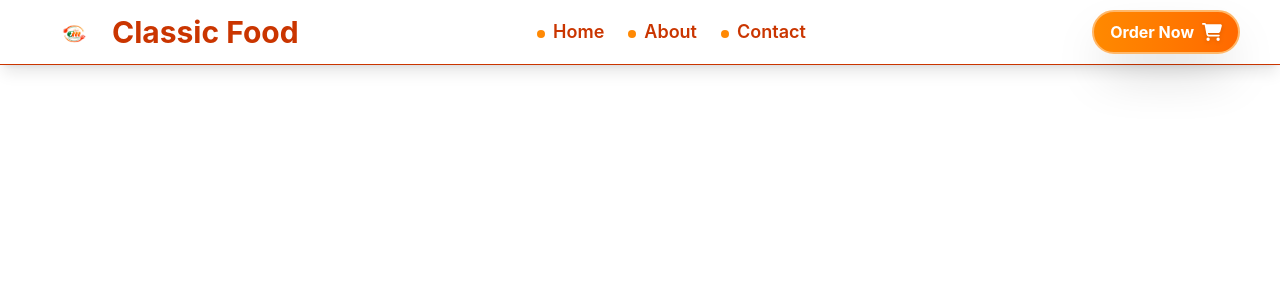
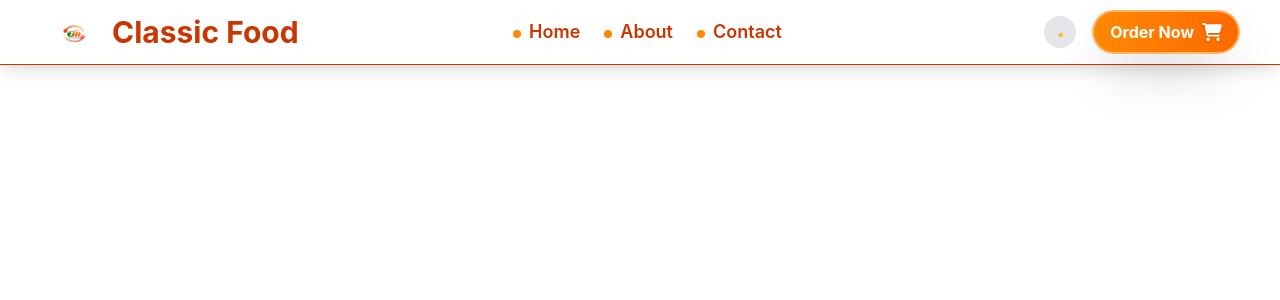
Before and after one commit to Jayace-7/E-commerce-Website, a React (Vite) app: page / in a window 1280 px wide. Shown: the top 300 px of the page. Built offline with nearby package versions, Linux system fonts and the light colour scheme.

Commit message:
DarkMode addition

```diff
--- a/src/App.jsx
+++ b/src/App.jsx
@@ -1,14 +1,11 @@
 import React, { useState } from 'react';
 import Navbar from "./components/Navbar";
 
-
 const App = () => {
   return (
-    <>
-
-    <Navbar />
-
-    </>
+    <div className="bg-white dark:bg-gray-950 min-h-screen transition-colors duration-300">
+      <Navbar />
+    </div>
   );
 };
 
--- /dev/null
+++ b/src/components/DarkMode.jsx
@@ -0,0 +1,34 @@
+import { useState, useEffect } from 'react';
+import darkModeIcon from '../assets/darkmode.png';
+import lightModeIcon from '../assets/lightmode.png';
+
+export default function DarkMode() {
+  const [isDark, setIsDark] = useState(() => {
+    return localStorage.getItem('theme') === 'dark';
+  });
+
+  useEffect(() => {
+    const root = document.documentElement;
+    if (isDark) {
+      root.classList.add('dark');
+      localStorage.setItem('theme', 'dark');
+    } else {
+      root.classList.remove('dark');
+      localStorage.setItem('theme', 'light');
+    }
+  }, [isDark]);
+
+  return (
+    <button
+      onClick={() => setIsDark(!isDark)}
+      className="flex items-center justify-center w-8 h-8 rounded-full bg-gray-200 dark:bg-white text-orange-400 dark:text-yellow-400 transition-all duration-300 hover:bg-orange-400 dark:hover:bg-gray-600 hover:shadow-lg hover:scale-110 focus:outline-none focus:ring-2 focus:ring-offset-2 focus:ring-orange-500"
+      aria-label="Toggle dark mode"
+    >
+      {isDark ? (
+        <img src={darkModeIcon} alt="Dark mode icon" className="w-8 h-8" />
+      ) : (
+        <img src={lightModeIcon} alt="Light mode icon" className="w-8 h-8" />
+      )}
+    </button>
+  );
+}
--- a/src/components/Navbar.jsx
+++ b/src/components/Navbar.jsx
@@ -1,26 +1,30 @@
 import React from 'react';
 import logo from '../assets/food-logo.png';
 import { FaCartShopping } from "react-icons/fa6";
+import DarkMode from './DarkMode'; // 👈 import it
 
 function Navbar() {
   return (
-    <nav className='bg-white text-orange-700 p-4 fixed top-0 z-50 border-b border-orange  shadow-lg w-full py-3 sm:py-0'>
+    <nav className='bg-white dark:bg-gray-900 text-orange-700 p-4 fixed top-0 z-50 border-b border-orange dark:border-orange-500 shadow-lg w-full py-3 sm:py-0'>
       <div className='flex justify-between items-center px-6 max-w-7xl mx-auto'>
         <div>
-          <a href="#" className='flex items-center gap-2 font-bold text-2xl sm:text-3xl'>
+          <a href="#" className='flex items-center gap-2 font-bold text-2xl sm:text-3xl text-outline-orange'>
             <img src={logo} alt="Logo" className='h-16 w-16' />Classic Food
           </a>
         </div>
-        <div className='flex items-center gap-4 '>
-        <ul className='flex gap-6 font-semibold text-lg pr-12'>
-          <li><a href='#home' className='hover:text-orange-400 transition before:content-[""] before:w-2 before:h-2 before:bg-orange-400 before:rounded-full before:mr-2 before:inline-block hover:before:bg-orange-500'>Home</a></li>
-          <li><a href='#about' className='hover:text-orange-400 transition before:content-[""] before:w-2 before:h-2 before:bg-orange-400 before:rounded-full before:mr-2 before:inline-block hover:before:bg-orange-500'>About</a></li>
-          <li><a href='#contact' className='hover:text-orange-400 transition before:content-[""] before:w-2 before:h-2 before:bg-orange-400 before:rounded-full before:mr-2 before:inline-block hover:before:bg-orange-500'>Contact</a></li>
-        </ul>
+        <div className='flex items-center gap-4'>
+          <ul className='flex gap-6 font-semibold text-lg pr-12 text-outline-orange'>
+            <li><a href='#home' className='hover:text-orange-400 dark:hover:text-orange-300 transition before:content-[""] before:w-2 before:h-2 before:bg-orange-400 before:rounded-full before:mr-2 before:inline-block hover:before:bg-orange-500'>Home</a></li>
+            <li><a href='#about' className='hover:text-orange-400 dark:hover:text-orange-300 transition before:content-[""] before:w-2 before:h-2 before:bg-orange-400 before:rounded-full before:mr-2 before:inline-block hover:before:bg-orange-500'>About</a></li>
+            <li><a href='#contact' className='hover:text-orange-400 dark:hover:text-orange-300 transition before:content-[""] before:w-2 before:h-2 before:bg-orange-400 before:rounded-full before:mr-2 before:inline-block hover:before:bg-orange-500'>Contact</a></li>
+          </ul>
         </div>
-         <button className='bg-linear-to-r from-orange-400 to-orange-500 text-white font-bold py-2 px-4 rounded-full hover:from-orange-500 hover:to-orange-600 transition border-2 border-orange-300 hover:scale-105 duration-200 shadow-2xl flex items-center gap-2'>Order Now
-          <FaCartShopping className='text-xl text-white drop-shadow-sm cursor-pointer' />
-        </button>
+        <div className='flex items-center gap-4'>
+          <DarkMode /> {/* 👈 toggle sits here, next to the Order button */}
+          <button className='bg-linear-to-r from-orange-400 to-orange-500 dark:bg-white text-white dark:text-white font-bold py-2 px-4 rounded-full hover:from-orange-500 hover:to-orange-600 dark:hover:bg-gray-100 transition border-2 border-orange-300 dark:border-white hover:scale-105 duration-200 shadow-2xl flex items-center gap-2'>Order Now
+            <FaCartShopping className='text-xl dark:text-white drop-shadow-sm cursor-pointer' />
+          </button>
+        </div>
       </div>
     </nav>
   );
--- a/src/index.css
+++ b/src/index.css
@@ -1 +1,13 @@
 @import "tailwindcss";
+
+@import "tailwindcss";
+@variant dark (&:where(.dark, .dark *));
+
+/* Dark mode text with orange outline */
+.dark .text-outline-orange {
+  color: white;
+  -webkit-text-stroke: 1.5px #ff8c00;
+  text-stroke: 1.5px #ff8c00;
+}
+
+/* the rest of your existing css below */
--- a/tailwind.config.js
+++ b/tailwind.config.js
@@ -1,5 +1,6 @@
 /** @type {import('tailwindcss').Config} */
 export default {
+  darkMode: 'class',
   content: ["./index.html", "./src/**/*.{js,jsx}"],
   theme: {
     extend: {},
```
Also changed, not shown: src/assets/moon.svg (added), src/assets/sun.svg (added).
